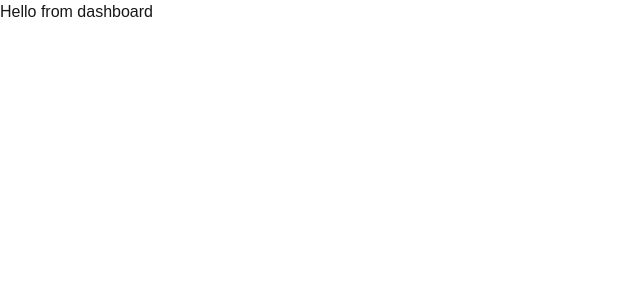
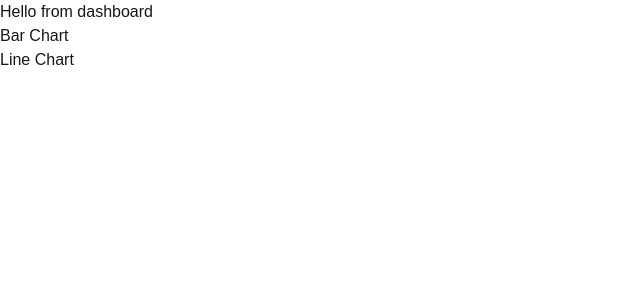
Before and after one commit to Lakshman76/nextjs-practice-app, a Next.js app: page /dashboard in a window 1280 px wide. Shown: the top 300 px of the page, without its empty margins (0-640 px from the left). Built offline with nearby package versions, Linux system fonts and the light colour scheme.

Commit message:
file colocation

```diff
--- /dev/null
+++ b/app/dashboard/line-chart.tsx
@@ -0,0 +1,3 @@
+export default function LineChart() {
+  return <h1>Line Chart</h1>;
+}
--- a/app/dashboard/page.tsx
+++ b/app/dashboard/page.tsx
@@ -1,8 +1,14 @@
+import LineChart from "./line-chart";
 
-export default function Page() {
+function BarChart() {
+  return <h1>Bar Chart</h1>;
+}
+export default function Dashboard() {
   return (
     <div>
       <h1>Hello from dashboard</h1>
+      <BarChart />
+      <LineChart />
     </div>
   );
 }
```
Lines whose indentation alone changed are shown as unchanged.
